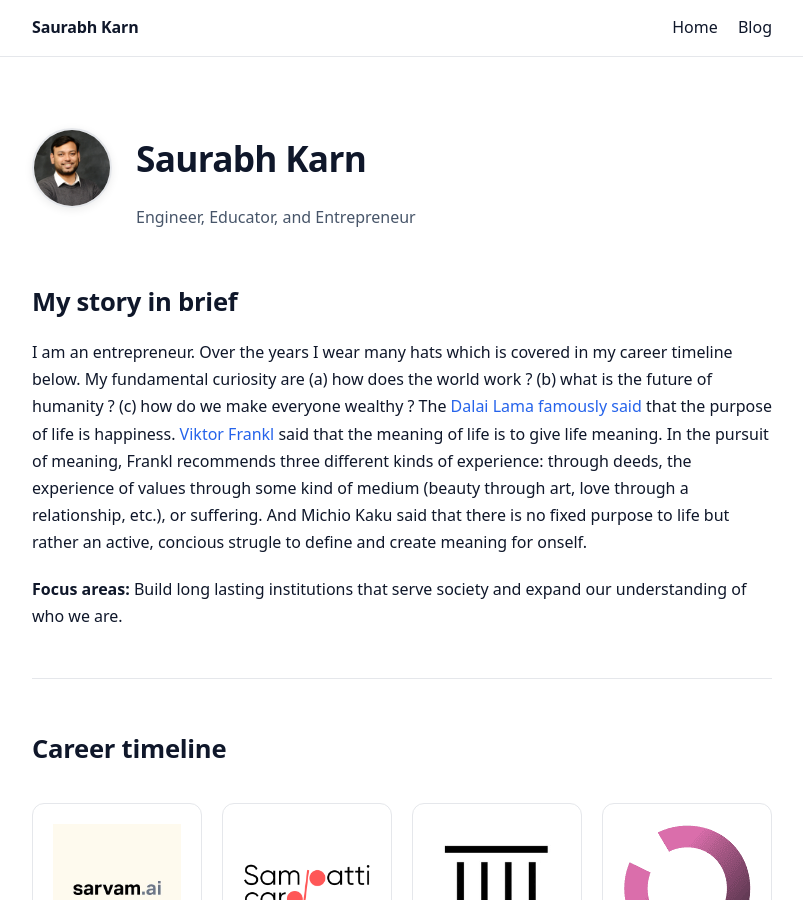
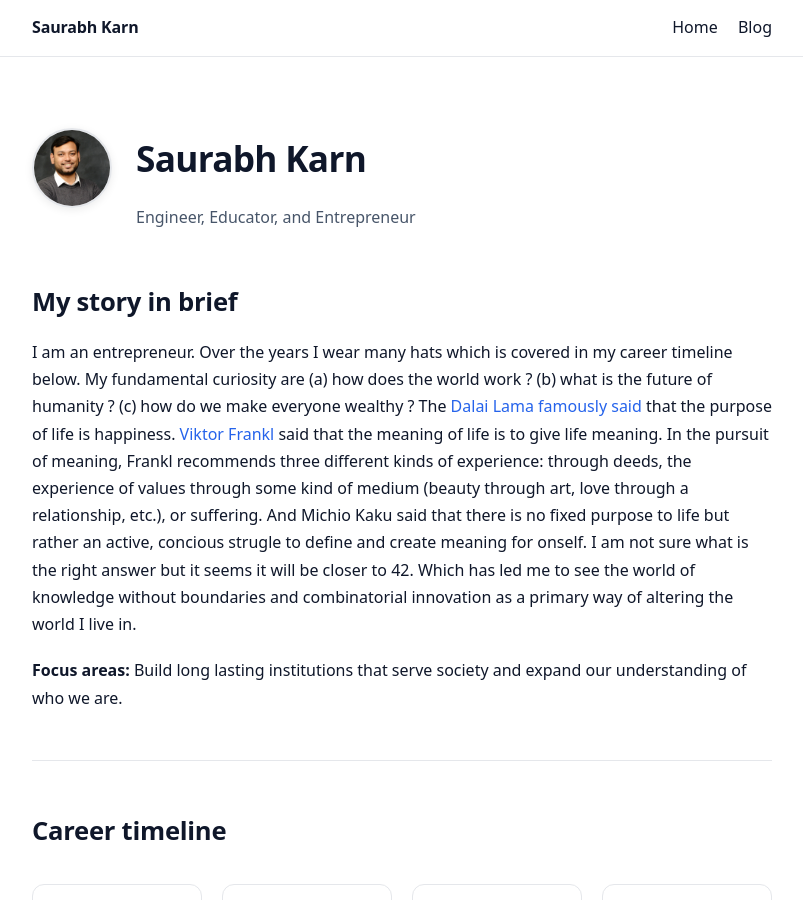
Before and after one commit to saurabh-karn/saurabh-karn.github.io, a Jekyll site: the page built from index.html, in a window 1280 px wide and 900 px high. Shown: the whole window, without its empty margins (238-1041 px from the left). Built offline with Jekyll 4.4.1, drawn with Linux system fonts in a browser that asks for light colours.

Commit message:
Update index.html

```diff
--- a/index.html
+++ b/index.html
@@ -20,6 +20,8 @@
     I am an entrepreneur. Over the years I wear many hats which is covered in my career timeline below. My fundamental curiosity are (a) how does the world work ? (b) what is the future of humanity ? (c) how do we make everyone wealthy ?
 
     The <a href="https://www.dalailama.com/messages/transcripts-and-interviews/the-purpose-of-life-is-to-be-happy" target="_blank" rel="noopener">Dalai Lama famously said</a> that the purpose of life is happiness. <a href="https://www.pursuit-of-happiness.org/history-of-happiness/viktor-frankl/" target="_blank" rel="noopener">Viktor Frankl</a> said that the meaning of life is to give life meaning. In the pursuit of meaning, Frankl recommends three different kinds of experience: through deeds, the experience of values through some kind of medium (beauty through art, love through a relationship, etc.), or suffering. And Michio Kaku said that there is no fixed purpose to life but rather an active, concious strugle to define and create meaning for onself.
+
+    I am not sure what is the right answer but it seems it will be closer to 42. Which has led me to see the world of knowledge without boundaries and combinatorial innovation as a primary way of altering the world I live in.
   </p>
   <p><strong>Focus areas:</strong> Build long lasting institutions that serve society and expand our understanding of who we are.</p>
 </section>
```
